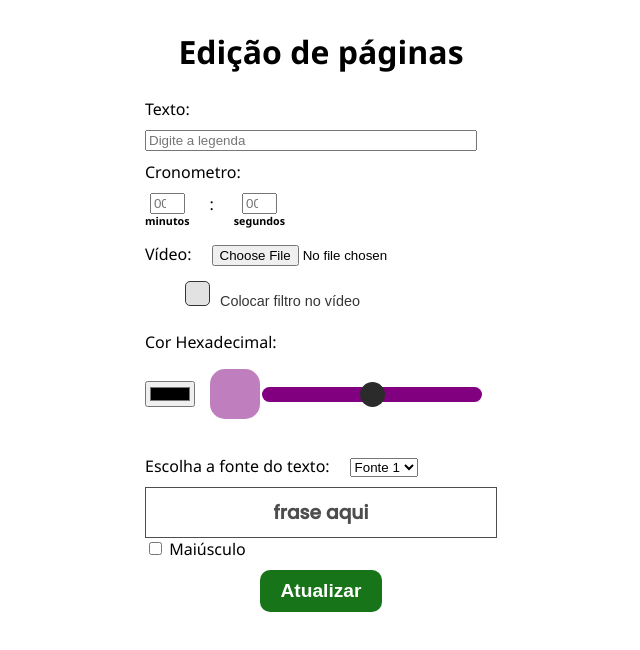
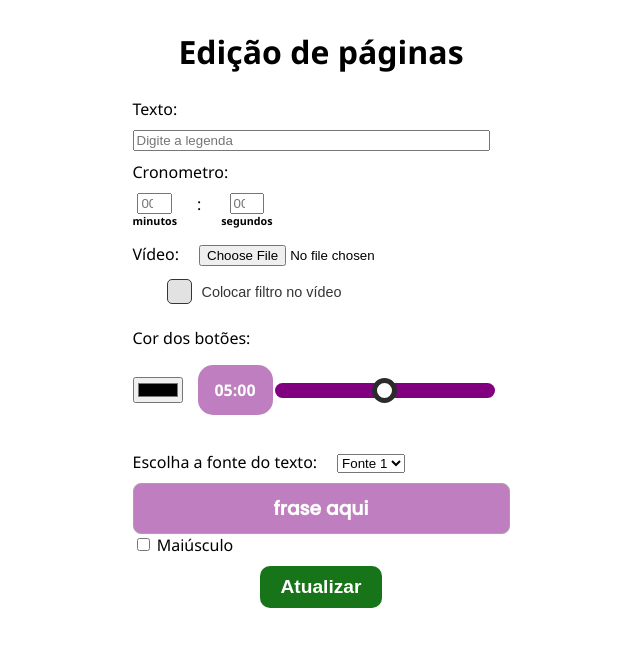
Before and after one commit to RamosTailon/watchCronos, a React (Vite) app: page /edit in a window 1280 px wide. Shown: the top 650 px of the page, without its empty margins (319-959 px from the left). Built offline with nearby package versions, Linux system fonts and the light colour scheme.

Commit message:
Fixed Bugs

```diff
--- a/package.json
+++ b/package.json
@@ -9,6 +9,10 @@
     "preview": "vite preview"
   },
   "dependencies": {
+    "@fortawesome/fontawesome-svg-core": "^6.2.1",
+    "@fortawesome/free-regular-svg-icons": "^6.2.1",
+    "@fortawesome/free-solid-svg-icons": "^6.2.1",
+    "@fortawesome/react-fontawesome": "^0.2.0",
     "react": "^18.2.0",
     "react-dom": "^18.2.0",
     "react-router-dom": "^6.5.0",
--- a/src/components/Slider.jsx
+++ b/src/components/Slider.jsx
@@ -13,7 +13,8 @@ const Slider = styled.input`
         -webkit-appearance: none;
         width: 25px;
         height: 25px;
-        background: #2b2b2b;
+        background: #fff;
+        border: 5px solid #2b2b2b;
         border-radius: 50%;
     }
 `
--- a/src/pages/Edit.jsx
+++ b/src/pages/Edit.jsx
@@ -146,12 +146,17 @@ const Edit = () => {
           />
           <br />
           <div className={styles.filterVideo}>
-            <input type="checkbox" name="filterVideo" id='filterVideo' />
+            <input
+              type="checkbox"
+              name="filterVideo"
+              id='filterVideo'
+              onChange={(e) => setFilter(e.target.checked)}
+            />
             <label htmlFor="filterVideo">Colocar filtro no vídeo</label>
           </div>
         </div>
         <div className={styles.other_input}>
-          <label htmlFor="btn_hex">Cor Hexadecimal:</label>
+          <label htmlFor="btn_hex">Cor dos botões:</label>
           <div className={styles.spectrum_map}>
             <input
               type="color"
@@ -162,7 +167,7 @@ const Edit = () => {
             <p style={{
               backgroundColor: color,
               opacity: opacityColor
-            }}></p>
+            }}> 05:00</p>
             <Slider
               color={color}
               type="range"
@@ -187,7 +192,11 @@ const Edit = () => {
             <option value={font3}>Fonte 3</option>
           </select>
         </div>
-        <h3 id={styles.subtitle} style={{ fontFamily: font }}>{UpperCase(text, upper)}</h3>
+        <h3 id={styles.subtitle} style={{
+          fontFamily: font,
+          backgroundColor: color,
+          opacity: opacityColor
+        }}>{UpperCase(text, upper)}</h3>
         <div className="maiúsculo">
           <input type="checkbox" name="maiúsculo" id="maiúsculo" onChange={(e) => setUpper(e.target.checked)} /> <label htmlFor="maiúsculo"> Maiúsculo</label>
         </div>
--- a/src/pages/Edit.module.css
+++ b/src/pages/Edit.module.css
@@ -6,6 +6,7 @@
     font-family: 'Segoe UI', Tahoma, Verdana, sans-serif;
     background-color: #fff;
     height: 100vh;
+    margin-bottom: 75px;
 }
 
 .container h1 {
@@ -62,8 +63,13 @@
     width: 2em;
 }
 
+.filterVideo {
+    display: flex;
+    align-items: center;
+    margin: 10px 0 0 30px;
+}
+
 .filterVideo input {
-    margin: 15px 10px 0px 40px;
     appearance: none;
     background-color: #e2e2e2;
     width: 25px;
@@ -71,7 +77,33 @@
     border: 1px solid #353535;
     border-radius: 5px;
     cursor: pointer;
+    display: flex;
+    align-items: center;
+    justify-content: center;
+    margin-right: 10px;
 
+}
+
+.filterVideo input::after {
+    font-family: "Font Awesome 5 Free";
+    font-weight: 900;
+    content: '\f00c';
+    font-size: 20px;
+    color: white;
+    display: none;
+}
+
+.filterVideo:hover input {
+    background-color: #b8b8b8;
+    ;
+}
+
+.filterVideo input:checked {
+    background-color: #52B737;
+}
+
+.filterVideo input:checked::after {
+    display: block;
 }
 
 .filterVideo label {
@@ -91,10 +123,15 @@
 }
 
 .spectrum_map p {
-    width: 50px;
+    width: 75px;
     height: 50px;
     background-color: purple;
     border-radius: 15px;
+    display: flex;
+    justify-content: center;
+    align-items: center;
+    color: white;
+    font-weight: bold;
 }
 
 .other_input {
@@ -120,8 +157,9 @@
 
 #subtitle {
     text-align: center;
-    color: #4d4d4dff;
+    color: white;
     border: 1px #4d4d4dff solid;
     margin: 0;
     padding: 10px 0;
+    border-radius: 8px;
 }
--- a/src/pages/Home.jsx
+++ b/src/pages/Home.jsx
@@ -1,6 +1,9 @@
 import styles from './Home.module.css'
 import { useState, useEffect } from 'react';
 import { Link } from 'react-router-dom';
+import { FontAwesomeIcon } from '@fortawesome/react-fontawesome'
+import { faPlay, faPause } from '@fortawesome/free-solid-svg-icons'
+
 
 //USECONTEXT
 import { useContext } from 'react';
@@ -25,8 +28,11 @@ const Home = () => {
 	const minutes = Math.floor(totalTimeInSeconds / 60);
 	const seconds = totalTimeInSeconds % 60
 
-	useEffect(() => {
+	function playPause(partTimer) {
+		clearInterval(partTimer)
+	}
 
+	function startChronos() {
 		if (totalTimeInSeconds === 0) {
 			return
 		} else {
@@ -34,6 +40,13 @@ const Home = () => {
 				setTotalTimeInSeconds(totalTimeInSeconds - 1)
 			}, 1000)
 		}
+	}
+
+	useEffect(() => {
+
+		startChronos()
+
+
 
 		// return () => clearTimeout(timer) //Cleanup não é necessário
 
@@ -42,7 +55,7 @@ const Home = () => {
 
 	return (
 		<div className={styles.container}>
-			<Filter filterCheck={false} ></Filter>
+			<Filter filterCheck={watchState.filter} ></Filter>
 			<video src={watchState.fileVideo} autoPlay loop muted />
 			<div className={styles.controls}>
 				<div className={styles.slogan}>
@@ -67,7 +80,14 @@ const Home = () => {
 			</div>
 			<div className={styles.editZone}>
 				<Link to='/edit' className={styles.btn_edit} style={{ backgroundColor: watchState.color }}>Editar </Link>
-				<button className={styles.btn_playPause} style={{ backgroundColor: watchState.color }}> Play / Pause</button>
+				<button
+					className={styles.btn_playPause}
+					style={{ backgroundColor: watchState.color }}
+					onClick={playPause}
+				>
+					<FontAwesomeIcon icon={faPlay} />
+					<FontAwesomeIcon icon={faPause} />
+				</button>
 			</div>
 
 		</div >
--- a/src/pages/Home.module.css
+++ b/src/pages/Home.module.css
@@ -104,6 +104,3 @@ a {
 .editZone:hover a {
     transform: translateX(-20px);
 }
-
-/* hover button
-    opacity: 1; */
```
Also changed, not shown: 2 other files (tests, documents, lock files or other folders).
